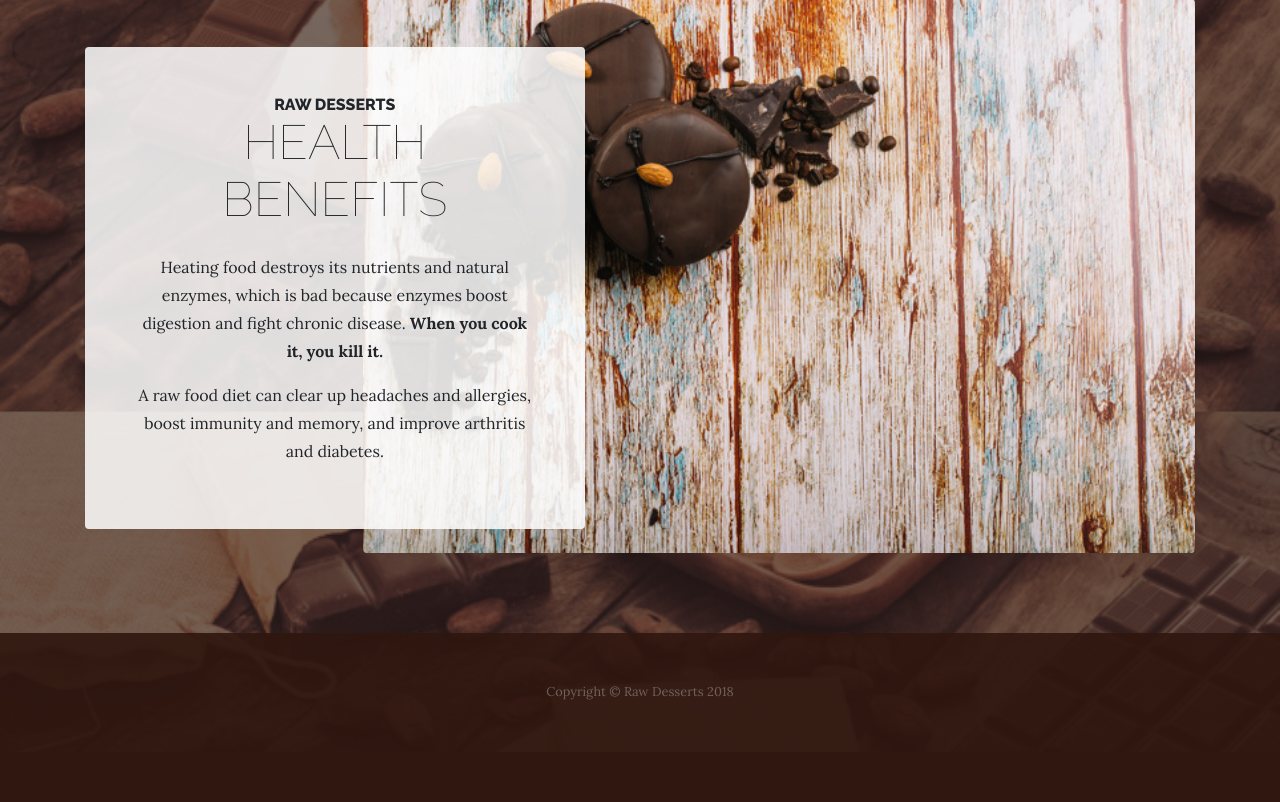
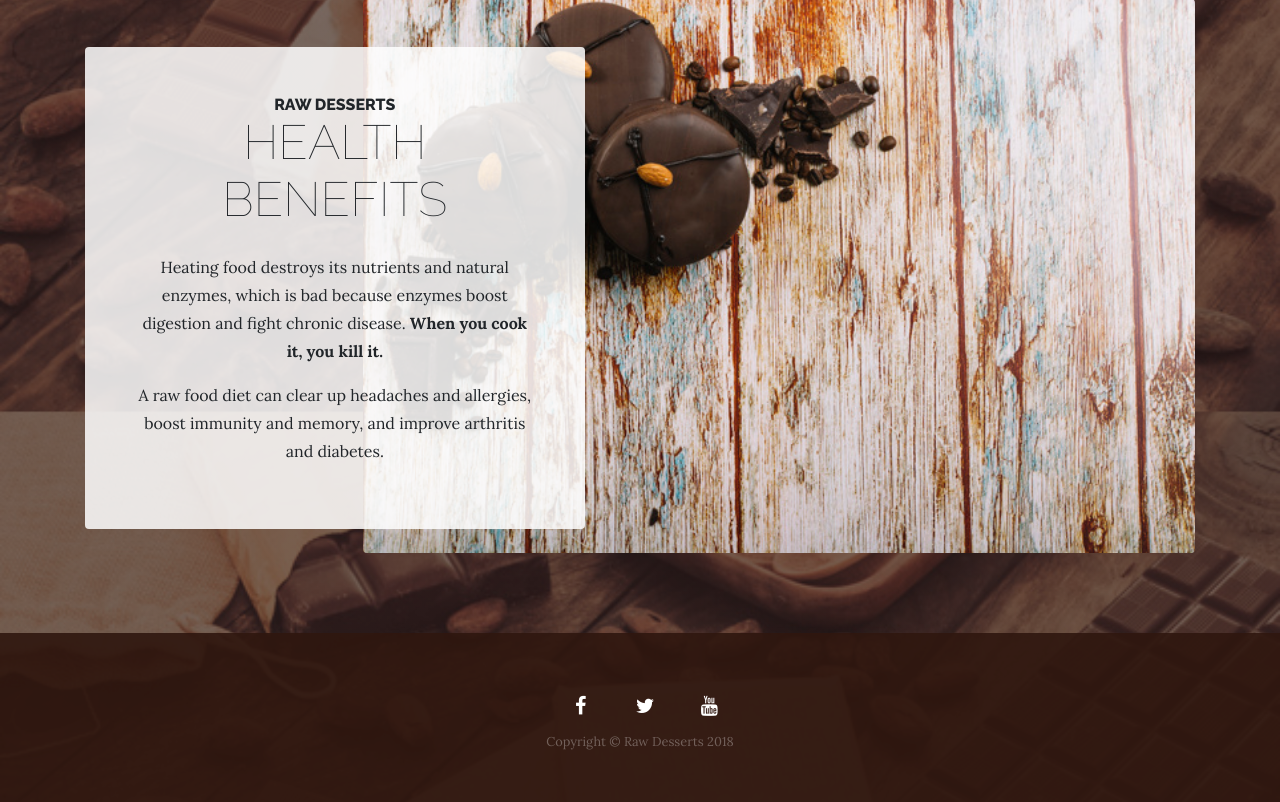
Before and after one commit to Code-Institute-Submissions/raw-dessert-recipes, a Flask app: page / in a window 1280 px wide. Shown: the part 441-1243 px from the top of the page. Before the commit the page ends 1141 px from the top, so only its background shows below. Run offline with Flask 2, Linux system fonts and the light colour scheme; some libraries are stand-ins or nearby versions.

Commit message:
Added social links to all html footers. Added own custom css to style social links in line with website design.

```diff
--- /dev/null
+++ b/static/css/custom.css
@@ -0,0 +1,28 @@
+/* Styling for social links within footer */
+
+.fa {
+  padding: 15px;
+  margin-left: 10px;
+  font-size: 20px;
+  width: 50px;
+  text-align: center;
+  text-decoration: none;
+  border-radius: 100%;
+}
+
+.fa:hover {
+  opacity: 0.7;
+  color:grey;
+}
+
+.fa-facebook {
+  color: white;
+}
+
+.fa-twitter {
+  color: white;
+}
+
+.fa-youtube {
+  color: white;
+}
--- a/templates/index.html
+++ b/templates/index.html
@@ -13,12 +13,18 @@
   <!-- Bootstrap core CSS -->
   <link href="{{url_for('static', filename='vendor/bootstrap/css/bootstrap.min.css')}}" rel="stylesheet">
 
-  <!-- Custom fonts for this template -->
+  <!-- Bootstrap font awesome, used for footer social links -->
+  <link rel="stylesheet" href="https://cdnjs.cloudflare.com/ajax/libs/font-awesome/4.7.0/css/font-awesome.min.css">
+
+  <!-- Boostrap custom fonts for this template -->
   <link href="https://fonts.googleapis.com/css?family=Raleway:100,100i,200,200i,300,300i,400,400i,500,500i,600,600i,700,700i,800,800i,900,900i" rel="stylesheet">
   <link href="https://fonts.googleapis.com/css?family=Lora:400,400i,700,700i" rel="stylesheet">
 
-  <!-- Custom styles for this template -->
+  <!-- Bootstrap custom styles for this template -->
   <link href="{{url_for('static', filename='css/business-casual.min.css')}}" rel="stylesheet">
+
+  <!-- Developer custom styles, used to override Bootstrap template CSS -->
+  <link href="{{url_for('static', filename='css/custom.css')}}" rel="stylesheet">
 
 </head>
 
@@ -70,16 +76,22 @@
             <span class="section-heading-lower">Health Benefits</span>
           </h2>
           <p class="mb-3">Heating food destroys its nutrients and natural enzymes, which is bad because enzymes boost digestion and fight chronic disease. <strong>When you cook it, you kill it.</strong>
-          <p class="mb-3">A raw food diet can clear up headaches and allergies, boost immunity and memory, and improve arthritis and diabetes.
-          </p>
-          <div class="intro-button mx-auto">
-          </div>
+            <p class="mb-3">A raw food diet can clear up headaches and allergies, boost immunity and memory, and improve arthritis and diabetes.
+            </p>
+            <div class="intro-button mx-auto">
+            </div>
         </div>
       </div>
     </div>
   </section>
 
   <footer class="footer text-faded text-center py-5">
+    <div class="container text-center">
+      <a href="#" target="_blank" class="fa fa-facebook"></a>
+      <a href="#" target="_blank" class="fa fa-twitter"></a>
+      <a href="#" target="_blank" class="fa fa-youtube"></a>
+    </div>
+
     <div class="container">
       <p class="m-0 small">Copyright &copy; Raw Desserts 2018</p>
     </div>
```
Also changed, not shown: templates/about.html (+12 -0 lines), templates/addrecipes.html (+13 -0 lines), templates/contact.html (+13 -0 lines), templates/recipes.html (+12 -0 lines).
